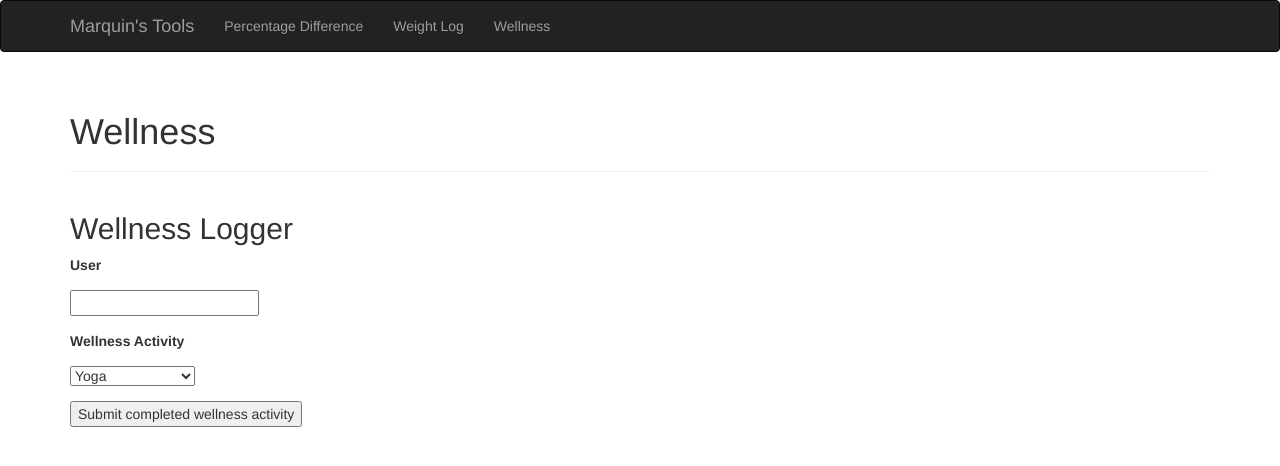
After one commit to quincysmiith/probable-sniffle, a Flask app: page /wellness in a window 1280 px wide. The commit adds this page. Shown: the top 466 px of the page. Run offline with Flask 2, Linux system fonts and the light colour scheme; some libraries are stand-ins or nearby versions.

Commit message:
added wellness tracker

```diff
--- a/app/forms.py
+++ b/app/forms.py
@@ -1,5 +1,5 @@
 from flask_wtf import FlaskForm
-from wtforms import StringField, SubmitField, FloatField
+from wtforms import StringField, SubmitField, FloatField, SelectField
 from wtforms.validators import DataRequired, NumberRange, Regexp
 
 
@@ -25,3 +25,26 @@ class WeightForm(FlaskForm):
         ],
     )
     submit = SubmitField("Submit")
+
+
+class YogaForm(FlaskForm):
+
+    user = StringField("User", validators=[DataRequired()])
+
+    activity = SelectField(
+        u"Wellness Activity",
+        choices=["Yoga", "Meditation", "1 hour reading", "Strength training"],
+    )
+
+    submit = SubmitField("Submit completed wellness activity")
+
+
+class PracticeForm(FlaskForm):
+
+    user = StringField("User", validators=[DataRequired()])
+
+    activity = SelectField(
+        u"Wellness Activity", choices=["Poker", "Surfing", "Data Engineering", "Python"]
+    )
+
+    submit = SubmitField("Submit completed wellness activity")
--- a/app/templates/base.html
+++ b/app/templates/base.html
@@ -43,6 +43,7 @@
                     <ul class="nav navbar-nav">
                         <li><a href="/percdiff">Percentage Difference</a></li>
                         <li><a href="/weightlog">Weight Log</a></li>
+                        <li><a href="/wellness">Wellness</a></li>
                     </ul>
                 </div>
             </div>
--- /dev/null
+++ b/app/templates/wellnesslog.html
@@ -0,0 +1,47 @@
+{% extends "base.html" %}
+
+{% block content %}
+<div class="container">
+    <div class="page-header">
+        <h1>Wellness </h1>
+    </div>
+</div>
+
+<div class="container">
+    <h2> Wellness Logger</h2>
+    <form action="/wellness" method="POST">
+        {{ yoga_form.hidden_tag() }}
+        <div class="form-group">
+            <p></p>
+            {{ yoga_form.user.label }}
+            <p></p>
+            {{ yoga_form.user() }}
+            <p></p>
+        </div>
+
+        <div class="form-group">
+            <p></p>
+            {{ yoga_form.activity.label }}
+            <p></p>
+            {{ yoga_form.activity() }}
+            <p></p>
+        </div>
+        <div>
+            <p></p>
+            <p></p>
+            <p></p>
+            {{ yoga_form.submit() }}
+        </div>
+
+    </form>
+
+
+    {% for field, errors in yoga_form.errors.items() %}
+    <div class="alert alert-warning">
+        {{ yoga_form[field].label }}: {{ ', '.join(errors) }}
+    </div>
+    {% endfor %}
+
+
+</div>
+{% endblock %}
--- a/app/views.py
+++ b/app/views.py
@@ -1,9 +1,15 @@
 from flask import Blueprint, render_template, redirect, url_for, flash
 from flask.helpers import url_for
-from .forms import PercDiffForm, WeightForm
-from .helpers import google_sheets_connection, perc_diff
+from .forms import PercDiffForm, WeightForm, YogaForm
+from .helpers import (
+    google_sheets_connection,
+    perc_diff,
+    save_htmls_names_to_sheet,
+    tidy_acceptable_users,
+)
 from icecream import ic
 from dateutil.parser import parse
+from datetime import datetime
 
 main = Blueprint("main", __name__)
 
@@ -81,3 +87,42 @@ def log_health_page():
 def gtmhunter():
 
     return render_template("404.html")
+
+
+@main.route("/viewhtml/<id>")
+def viewhtml(id):
+
+    # save_htmls_names_to_sheet()
+    html_list = get_html_list_from_sheets()
+
+    single_html = html_list[id]
+
+    return render_template("htmlviewer.html", single_html)
+
+
+@main.route("/wellness", methods=["GET", "POST"])
+def wellness():
+
+    yoga_form = YogaForm()
+
+    if yoga_form.validate_on_submit():
+        gc = google_sheets_connection()
+        sh = gc.open("Wellness Log")
+        worksheet = sh.worksheet("Sheet1")
+
+        user = yoga_form.user.data
+        activity = yoga_form.activity.data
+        a_date = str(datetime.utcnow().date())
+
+        user = tidy_acceptable_users(user)
+
+        if user in ["marquin", "caroline"]:
+            worksheet.append_row([user, activity, a_date])
+
+            my_message = f"{user} logged a {activity} activity on {a_date}."
+            flash(my_message)
+            ic(my_message)
+
+        return redirect(url_for("main.wellness"))
+
+    return render_template("wellnesslog.html", yoga_form=yoga_form)
```
Also changed, not shown: app/helpers.py (+94 -0 lines), app/models.py (+16 -0 lines), app/templates/htmlindex.html (added, +18 -0 lines), app/templates/htmlviewer.html (added, +18 -0 lines), readme.md, 1 other file.
